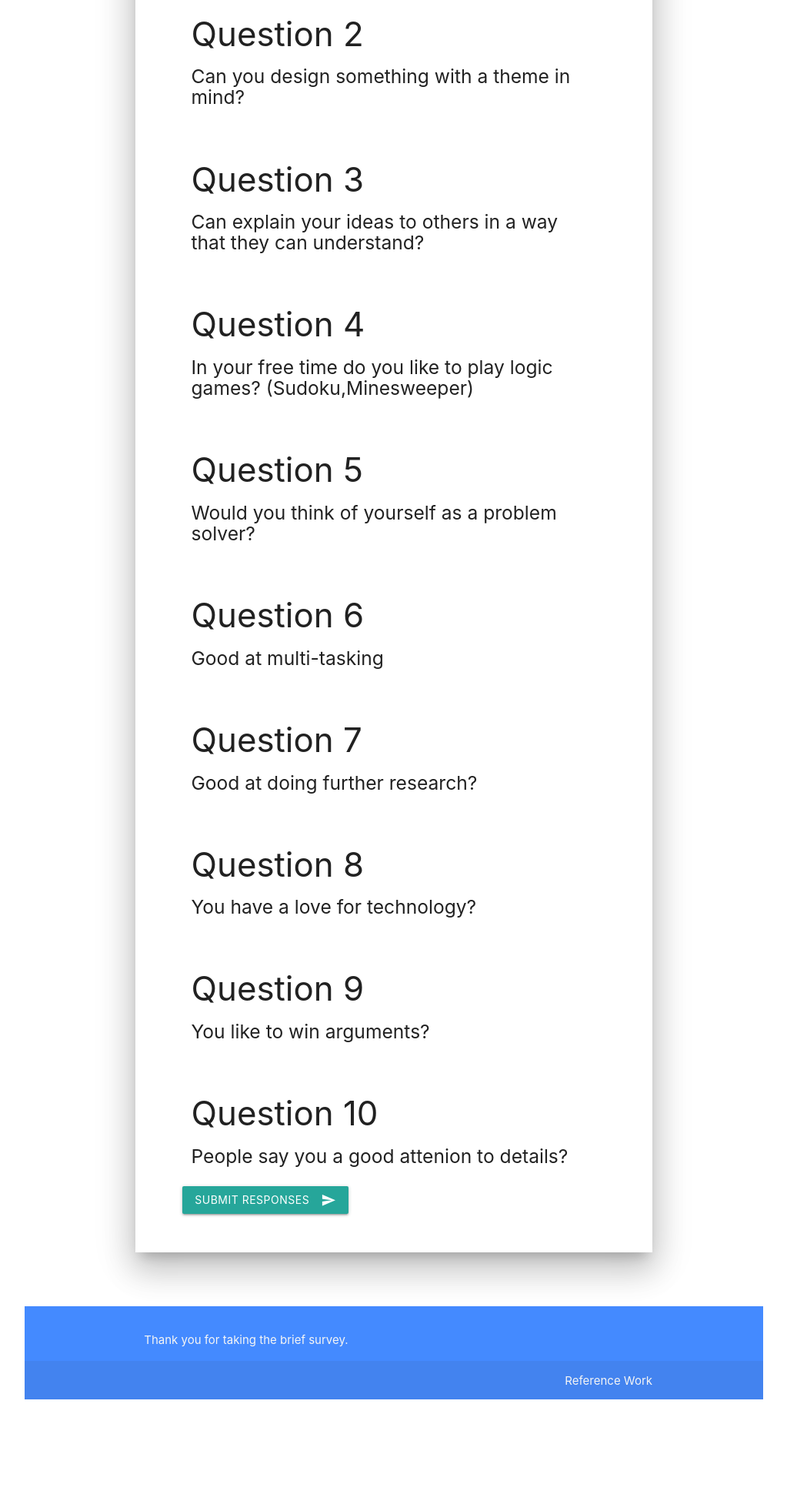
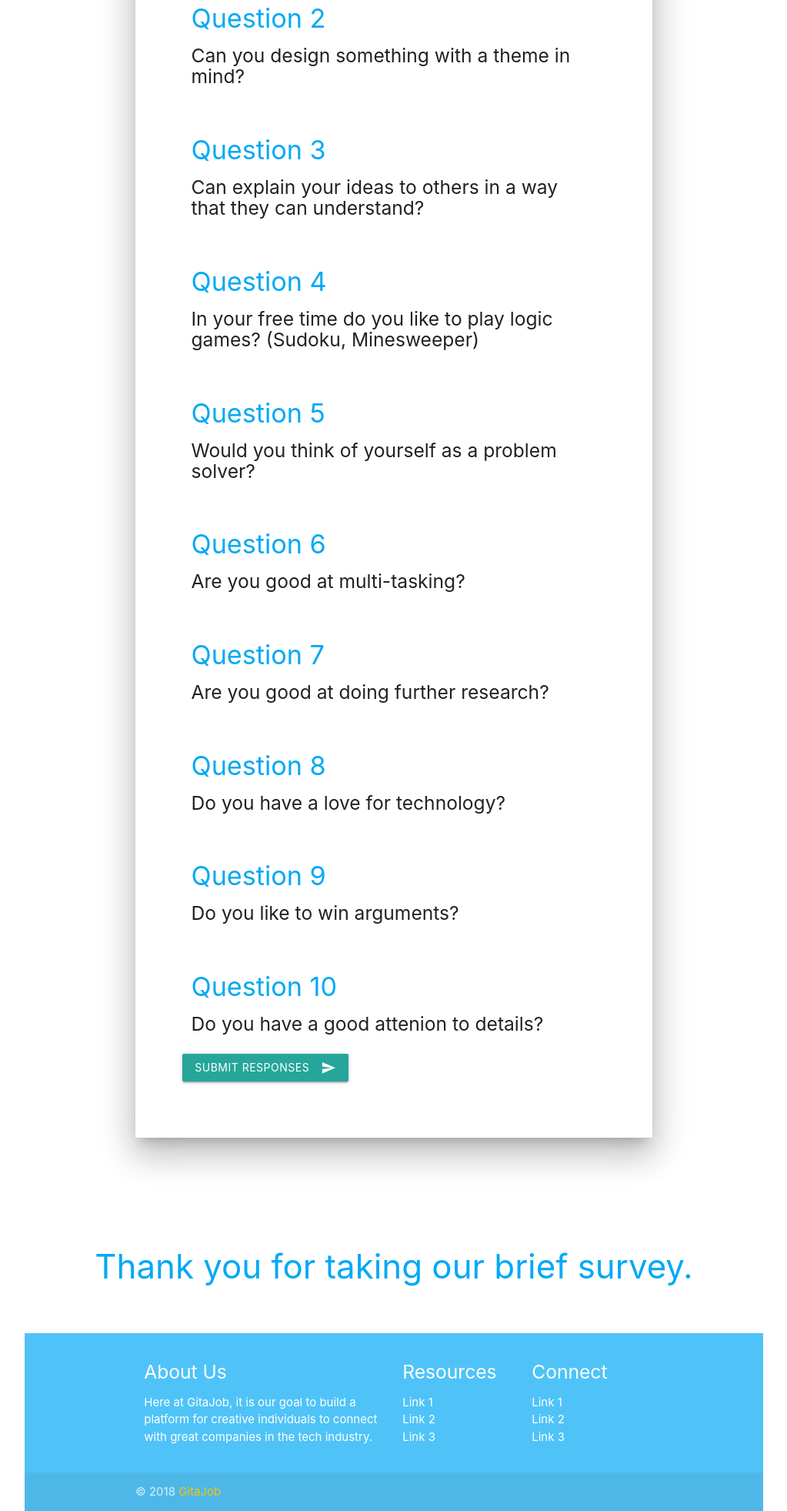
Before and after one commit to uniqueregina666/project2group6, a website: page app/public/survey.html in a window 1280 px wide. Shown: the part 740-2703 px from the top of the page at 77% size, without its empty margins (128-1151 px from the left). Before the commit the page ends 2558 px from the top, so only its background shows below. Drawn offline with nearby package versions, Linux system fonts and the light colour scheme; files that its build step writes are made by us from their sources.

Commit message:
Update survey.html

```diff
--- a/app/public/survey.html
+++ b/app/public/survey.html
@@ -1,7 +1,8 @@
 <!DOCTYPE html>
 <html>
+
 <head>
-	<title>Job Survey</title>
+	<title>Employee Survey</title>
 
 	<!-- Link to the jQuery Library -->
 	<script type="text/javascript" src="https://code.jquery.com/jquery-2.1.1.min.js"></script>
@@ -10,7 +11,7 @@
 	<script src="https://use.fontawesome.com/b38c8ed4c7.js"></script>
 
 	<!-- Link to reset stylesheet -->
-	<link rel="stylesheet" href="css/reset.css">
+	<!-- <link rel="stylesheet" href="css/reset.css"> -->
 
 	<!--Import Google Icon Font-->
 	<link href="https://fonts.googleapis.com/icon?family=Material+Icons" rel="stylesheet">
@@ -25,44 +26,58 @@
 </head>
 
 <body>
-	<header>
-		<nav>
-			<div class="nav-wrapper blue accent-2">
-				<i class="fa fa-address-book-o fa-5x" aria-hidden="true" id=logo-icon></i>
-				<a href="/" class="brand-logo" id="logo">Job Survey</a>
-				<ul class="right hide-on-med-and-down" id="head-nav-links">
-					<li><a href="/survey">Survey</a></li>
-					<li><a href="https://github.com/uniqueregina666/GitaJob">GitHub Repo</a></li>
+	<!-- navbar -->
+	<nav class="light-blue lighten-2" role="navigation" id="employee_nav">
+		<div class="nav-wrapper container">
+			<a id="logo-container" href="../../index.html" class="brand-logo">
+				<img src="../img/logo_employee.png">
+			</a>
+			<ul class="right hide-on-med-and-down">
+				<li>
+					<a href="#">Login</a>
+				</li>
+				<li>
+					<a href="#">Contact Us</a>
+				</li>
 			</ul>
 		</div>
 	</nav>
-	</header>
 
 	<main>
 		<div class="container">
 			<div class="row">
+				<br>
+				<br>
 				<div class="col s12 z-depth-5 mainpanel">
 					<div id="mainpanel-content">
-						<h1>Survey Questions</h1>
+						<h1 class="header center">
+							<span class="light-blue-text">Employee Survey</span>
+						</h1>
 						<div class="divider"></div>
 
 						<h3>About You</h3>
 
 						<div class="input-field col s6">
 							<h5>Name (Required)</h5>
-							<i class="material-icons prefix">account_circle</i>
+							<i class="material-icons prefix">
+								<span class="light-blue-text">account_circle</span>
+							</i>
 							<input type="text" class="validate" placeholder="Your Name Here" id="userName">
 						</div>
 
 						<div class="input-field col s6">
 							<h5>Email (Required)</h5>
-							<i class="material-icons prefix">picture_in_picture</i>
+							<i class="material-icons prefix">
+								<span class="light-blue-text">picture_in_picture</span>
+							</i>
 							<input type="text" class="validate" placeholder="Email" id="userPhoto">
 						</div>
 
 						<!-- Survey Questions -->
 						<div class="input-field col s12">
-							<h3>Question 1</h3>
+							<h4>
+								<span class="light-blue-text">Question 1</span>
+							</h4>
 							<h5>Do you like to make things appealing to others?</h5>
 							<select id="question1">
 								<option value="" disabled selected>Choose your option</option>
@@ -75,7 +90,9 @@
 						</div>
 
 						<div class="input-field col s12">
-							<h3>Question 2</h3>
+							<h4>
+								<span class="light-blue-text">Question 2</span>
+							</h4>
 							<h5>Can you design something with a theme in mind?</h5>
 							<select id="question2">
 								<option value="" disabled selected>Choose your option</option>
@@ -88,7 +105,9 @@
 						</div>
 
 						<div class="input-field col s12">
-							<h3>Question 3</h3>
+							<h4>
+								<span class="light-blue-text">Question 3</span>
+							</h4>
 							<h5>Can explain your ideas to others in a way that they can understand?</h5>
 							<select id="question3">
 								<option value="" disabled selected>Choose your option</option>
@@ -101,8 +120,10 @@
 						</div>
 
 						<div class="input-field col s12">
-							<h3>Question 4</h3>
-							<h5>In your free time do you like to play logic games? (Sudoku,Minesweeper)</h5>
+							<h4>
+								<span class="light-blue-text">Question 4</span>
+							</h4>
+							<h5>In your free time do you like to play logic games? (Sudoku, Minesweeper)</h5>
 							<select id="question4">
 								<option value="" disabled selected>Choose your option</option>
 								<option value="1">1 (Strongly Disagree)</option>
@@ -114,7 +135,9 @@
 						</div>
 
 						<div class="input-field col s12">
-							<h3>Question 5</h3>
+							<h4>
+								<span class="light-blue-text">Question 5</span>
+							</h4>
 							<h5>Would you think of yourself as a problem solver?</h5>
 							<select id="question5">
 								<option value="" disabled selected>Choose your option</option>
@@ -127,8 +150,10 @@
 						</div>
 
 						<div class="input-field col s12">
-							<h3>Question 6</h3>
-							<h5>Good at multi-tasking</h5>
+							<h4>
+								<span class="light-blue-text">Question 6</span>
+							</h4>
+							<h5>Are you good at multi-tasking?</h5>
 							<select id="question6">
 								<option value="" disabled selected>Choose your option</option>
 								<option value="1">1 (Strongly Disagree)</option>
@@ -140,8 +165,10 @@
 						</div>
 
 						<div class="input-field col s12">
-							<h3>Question 7</h3>
-							<h5>Good at doing further research?</h5>
+							<h4>
+								<span class="light-blue-text">Question 7</span>
+							</h4>
+							<h5>Are you good at doing further research?</h5>
 							<select id="question7">
 								<option value="" disabled selected>Choose your option</option>
 								<option value="1">1 (Strongly Disagree)</option>
@@ -153,8 +180,10 @@
 						</div>
 
 						<div class="input-field col s12">
-							<h3>Question 8</h3>
-							<h5>You have a love for technology?</h5>
+							<h4>
+								<span class="light-blue-text">Question 8</span>
+							</h4>
+							<h5>Do you have a love for technology?</h5>
 							<select id="question8">
 								<option value="" disabled selected>Choose your option</option>
 								<option value="1">1 (Strongly Disagree)</option>
@@ -166,8 +195,10 @@
 						</div>
 
 						<div class="input-field col s12">
-							<h3>Question 9</h3>
-							<h5>You like to win arguments?</h5>
+							<h4>
+								<span class="light-blue-text">Question 9</span>
+							</h4>
+							<h5>Do you like to win arguments?</h5>
 							<select id="question9">
 								<option value="" disabled selected>Choose your option</option>
 								<option value="1">1 (Strongly Disagree)</option>
@@ -179,8 +210,10 @@
 						</div>
 
 						<div class="input-field col s12">
-							<h3>Question 10</h3>
-							<h5>People say you a good attenion to details?</h5>
+							<h4>
+								<span class="light-blue-text">Question 10</span>
+							</h4>
+							<h5>Do you have a good attenion to details?</h5>
 							<select id="question10">
 								<option value="" disabled selected>Choose your option</option>
 								<option value="1">1 (Strongly Disagree)</option>
@@ -196,26 +229,65 @@
 							<button class="btn waves-effect waves-light" type="submit" name="action" id="submitButton">Submit Responses
 								<i class="material-icons right">send</i>
 							</button>
+							<br>
+							<br>
 						</div>
 					</div>
 				</div>
 			</div>
 		</div>
+		<br>
+		<br>
+		<h3 class="header center">
+			<span class="light-blue-text">Thank you for taking our brief survey.</span>
+		</h3>
+		<br>
+		<br>
 	</main>
 
-	<footer class="page-footer blue accent-2">
+	<!-- footer -->
+	<footer class="page-footer light-blue lighten-2">
 		<div class="container">
 			<div class="row">
 				<div class="col l6 s12">
-					<h5 class="white-text"></h5>
-					<p class="grey-text text-lighten-4">Thank you for taking the brief survey.</p>
+					<h5 class="white-text">About Us</h5>
+					<p class="white-text">Here at GitaJob, it is our goal to build a platform for creative individuals to connect with great companies in the
+						tech industry.</p>
+				</div>
+				<div class="col l3 s12">
+					<h5 class="white-text">Resources</h5>
+					<ul>
+						<li>
+							<a class="white-text" href="#!">Link 1</a>
+						</li>
+						<li>
+							<a class="white-text" href="#!">Link 2</a>
+						</li>
+						<li>
+							<a class="white-text" href="#!">Link 3</a>
+						</li>
+					</ul>
+				</div>
+				<div class="col l3 s12">
+					<h5 class="white-text">Connect</h5>
+					<ul>
+						<li>
+							<a class="white-text" href="#!">Link 1</a>
+						</li>
+						<li>
+							<a class="white-text" href="#!">Link 2</a>
+						</li>
+						<li>
+							<a class="white-text" href="#!">Link 3</a>
+						</li>
+					</ul>
 				</div>
 			</div>
 		</div>
 		<div class="footer-copyright">
 			<div class="container">
-
-				<a class="grey-text text-lighten-4 right" href="https://github.com/uniqueregina666/GitaJob">Reference Work</a>
+				© 2018
+				<a class="amber-text" href="#">GitaJob</a>
 			</div>
 		</div>
 	</footer>
@@ -223,7 +295,6 @@
 	<!-- Modal Dialog Displaying Closest Job Match -->
 	<div id="modal1" class="modal">
 		<div class="modal-content">
-			<h4></h4>
 			<div class="divider"></div>
 			<h5 id="userMatch"></h5>
 			<img id="userMatchImage" class="materialboxed" width="650" src="https://www.pexels.com/collections/not-n7g0axq/">
@@ -234,7 +305,7 @@
 	</div>
 
 	<script type="text/javascript">
-		$(document).ready(function() {
+		$(document).ready(function () {
 			$('select').material_select();
 			$('.modal').modal({
 				dismissible: false, // Modal can be dismissed by clicking outside of the modal
@@ -246,13 +317,13 @@
 			});
 		});
 		// Activate submit button
-		$('#submitButton').on('click', function(event) {
+		$('#submitButton').on('click', function (event) {
 			event.preventDefault();
 			// Gather user inputs
 			var userInput = {
 				name: $('#userName').val().trim(),
 				photo: $('#userPhoto').val().trim(),
-				scores:[
+				scores: [
 					$('#question1').val().trim(),
 					$('#question2').val().trim(),
 					$('#question3').val().trim(),
@@ -268,7 +339,7 @@
 			// console.log('userInput = ' + JSON.stringify(userInput));
 			// Add user inputs to friends list
 			$.post('/api/friends', userInput)
-      		.done(function(data) {
+				.done(function (data) {
 					// console.log('response = ' + JSON.stringify(data));
 					// Set the name and image values of friend match
 					$('#userMatch').html(data.matchName);
@@ -280,4 +351,5 @@
 		});
 	</script>
 </body>
+
 </html>
```
Lines whose indentation alone changed are shown as unchanged.
